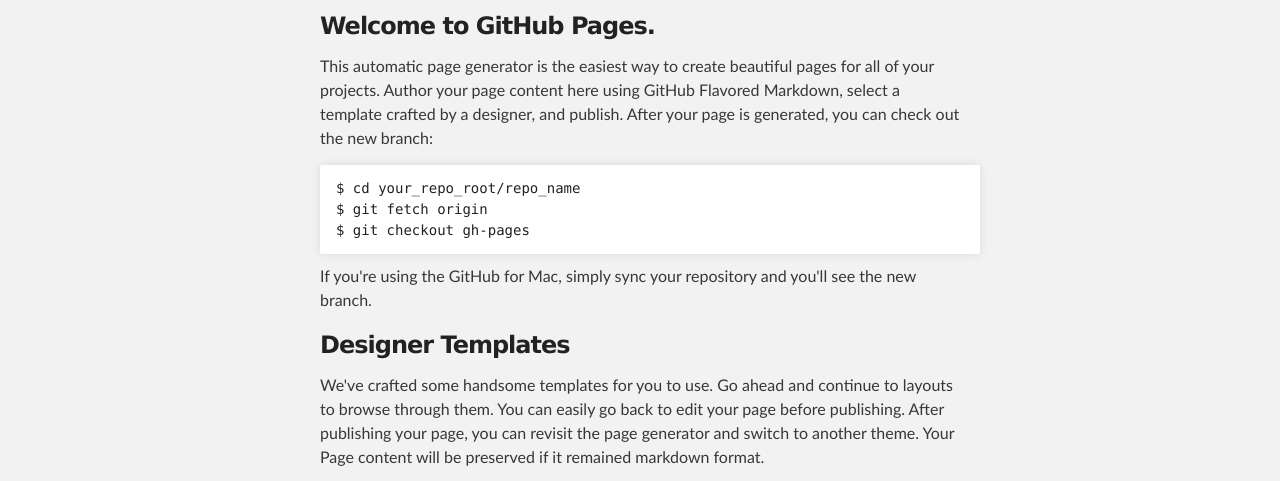
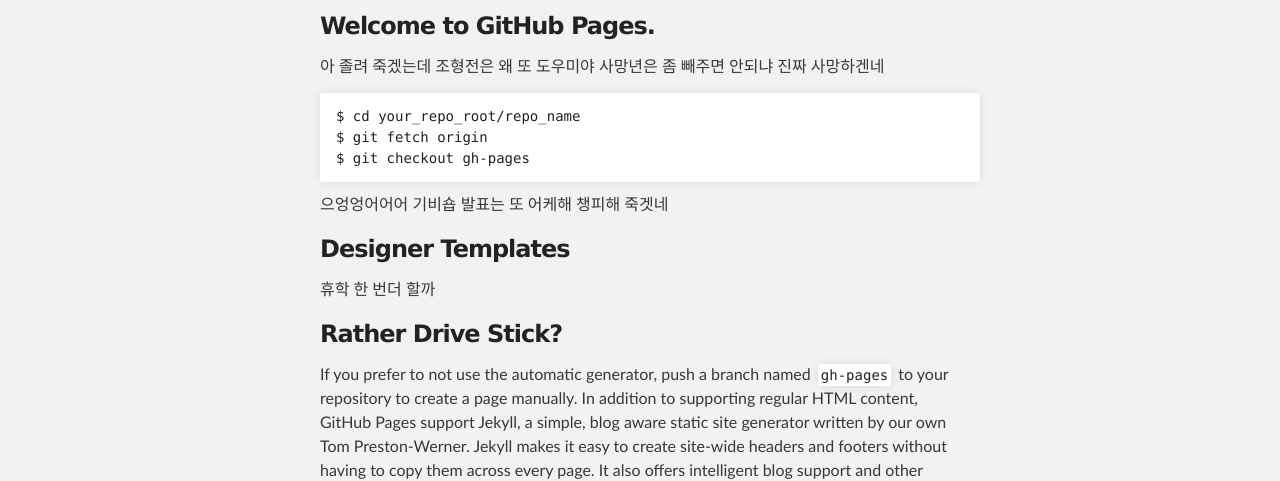
Before and after one commit to bagyun/WHY-, a plain HTML site: page index.html in a window 1280 px wide. Shown: the part 252-733 px from the top of the page. Drawn offline with Linux system fonts and the light colour scheme.

Commit message:
share
yes

```diff
--- a/index.html
+++ b/index.html
@@ -34,19 +34,19 @@
         <h3>
 <a name="welcome-to-github-pages" class="anchor" href="#welcome-to-github-pages"><span class="octicon octicon-link"></span></a>Welcome to GitHub Pages.</h3>
 
-<p>This automatic page generator is the easiest way to create beautiful pages for all of your projects. Author your page content here using GitHub Flavored Markdown, select a template crafted by a designer, and publish. After your page is generated, you can check out the new branch:</p>
+<p>아 졸려 죽겠는데 조형전은 왜 또 도우미야 사망년은 좀 빼주면 안되냐 진짜 사망하겐네</p>
 
 <pre><code>$ cd your_repo_root/repo_name
 $ git fetch origin
 $ git checkout gh-pages
 </code></pre>
 
-<p>If you're using the GitHub for Mac, simply sync your repository and you'll see the new branch.</p>
+<p>으엉엉어어어 기비숍 발표는 또 어케해 챙피해 죽겟네</p>
 
 <h3>
 <a name="designer-templates" class="anchor" href="#designer-templates"><span class="octicon octicon-link"></span></a>Designer Templates</h3>
 
-<p>We've crafted some handsome templates for you to use. Go ahead and continue to layouts to browse through them. You can easily go back to edit your page before publishing. After publishing your page, you can revisit the page generator and switch to another theme. Your Page content will be preserved if it remained markdown format.</p>
+<p>휴학 한 번더 할까</p>
 
 <h3>
 <a name="rather-drive-stick" class="anchor" href="#rather-drive-stick"><span class="octicon octicon-link"></span></a>Rather Drive Stick?</h3>
```
